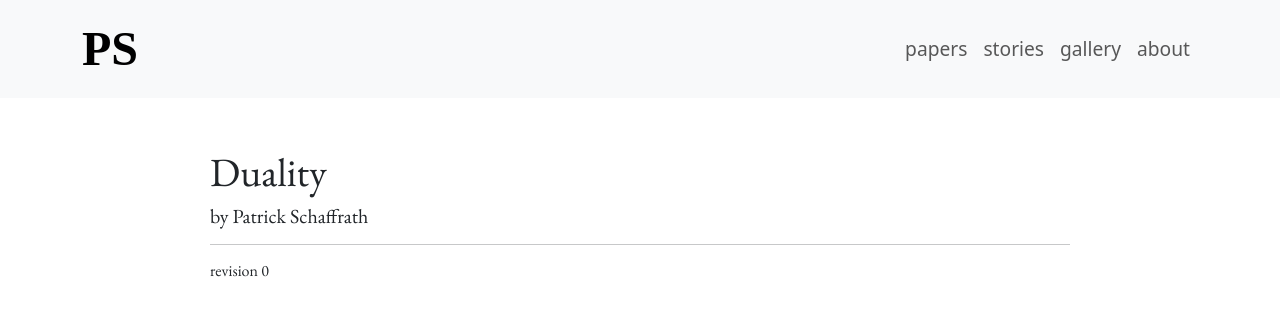
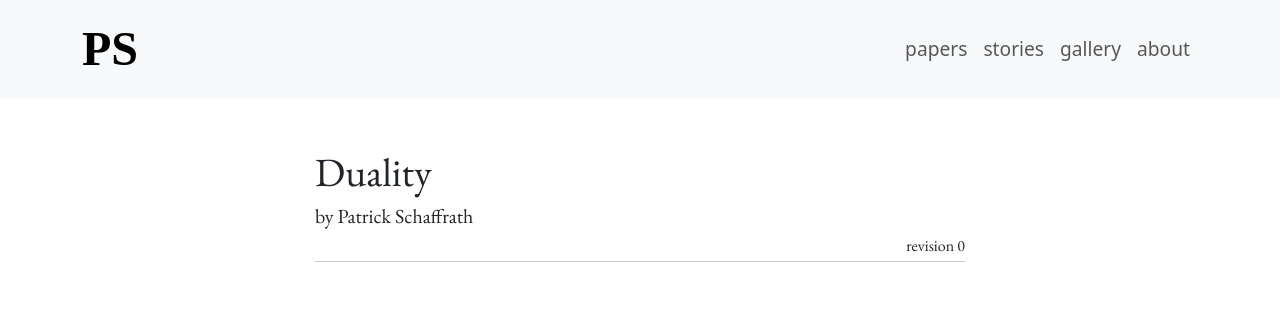
Before and after one commit to patrickschaffrath/patrickschaffrath.github.io, a Jekyll site: the page built from papers/duality.md, in a window 1280 px wide. Shown: the top 316 px of the page. Built offline with Jekyll 4.4.1, drawn with Linux system fonts in a browser that asks for light colours; some web fonts are replaced.

Commit message:
Improve text layout for papers.

```diff
--- a/_layouts/paper.html
+++ b/_layouts/paper.html
@@ -11,15 +11,17 @@
 
     <main class="d-flex justify-content-center">
       <div class="main-container w-100">
-        <h1>{{ page.title }}</h1>
-        <h5>by Patrick Schaffrath</h5>
-        <hr />
-        {% if page.revision %}
-        <h6>revision {{ page.revision }}</h6>
-        {% else %}
-        <h6>revision 0</h6>
-        {% endif %}
-        <article>{{ content }}</article>
+        <div class="text-container">
+          <h1>{{ page.title }}</h1>
+          <h5>by Patrick Schaffrath</h5>
+          {% if page.revision %}
+          <h6 class="paper-revision">revision {{ page.revision }}</h6>
+          {% else %}
+          <h6 class="paper-revision">revision 0</h6>
+          {% endif %}
+          <hr />
+          <article>{{ content }}</article>
+        </div>
       </div>
     </main>
   </body>
--- a/assets/css/styles.css
+++ b/assets/css/styles.css
@@ -78,3 +78,8 @@
         width: 100%;
         height: 850px;
 }
+
+.paper-revision {
+        text-align: right;
+        margin-bottom: -10px;
+}
```
